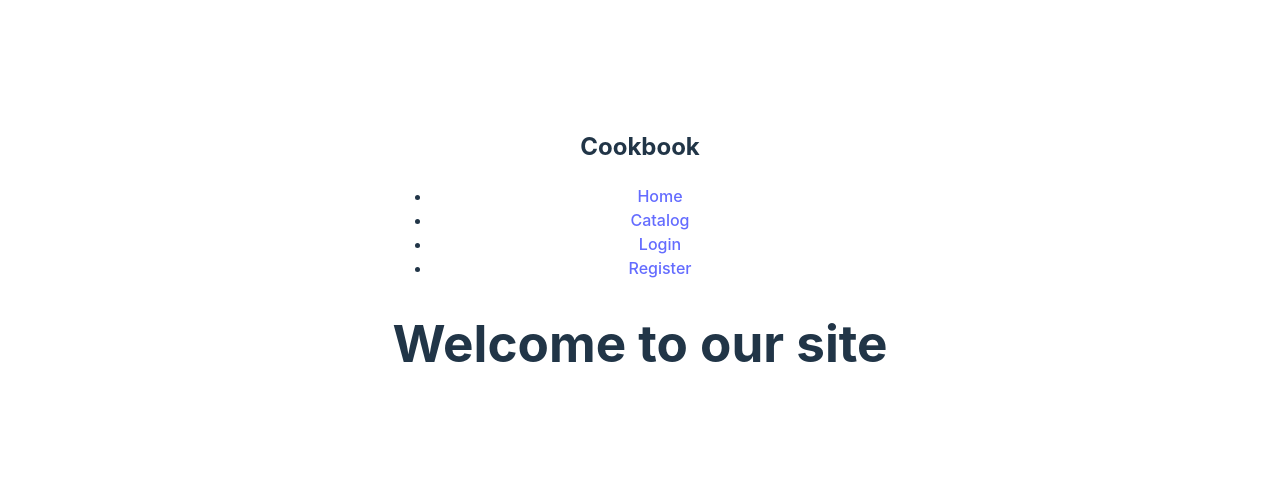
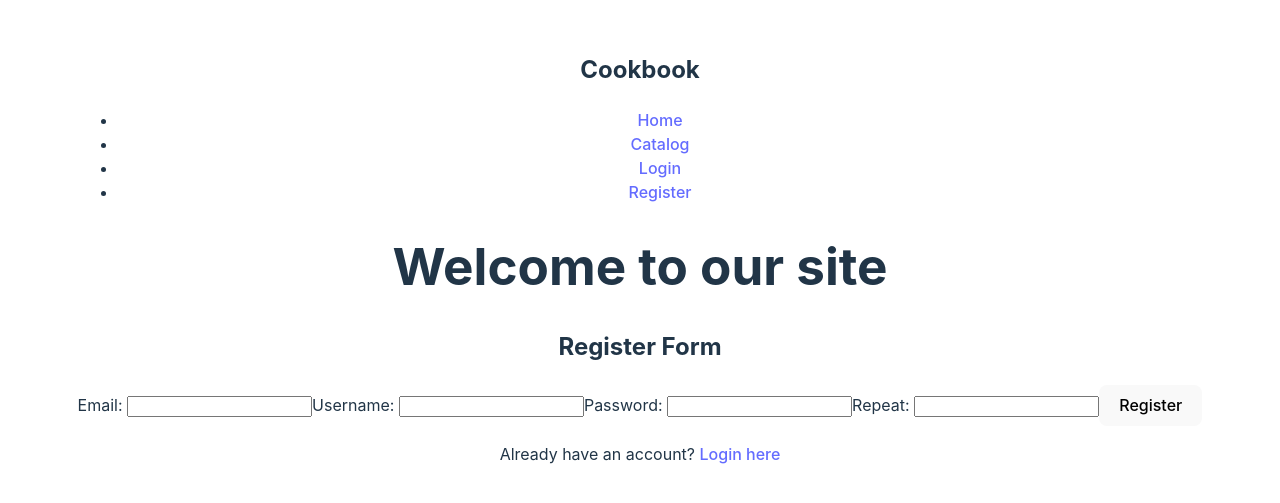
Before and after one commit to Petar-Dinev/Cookbook, a React (Vite) app: page /register in a window 1280 px wide. Shown: the part 143-646 px from the top of the page. Built offline with nearby package versions, Linux system fonts and the light colour scheme.

Commit message:
Add register component

```diff
--- a/src/App.jsx
+++ b/src/App.jsx
@@ -6,6 +6,7 @@ import Home from "./components/home/Home";
 import Header from "./components/header/Header";
 import Login from "./components/login/Login";
 import Logout from "./components/logout/Logout";
+import Register from "./components/register/Register";
 
 function App() {
   return (
@@ -17,6 +18,7 @@ function App() {
           <Route path="/" element={<Home />} />
           <Route path="/login" element={<Login />} />
           <Route path="/logout" element={<Logout />} />
+          <Route path="/register" element={<Register />} />
         </Routes>
       </AuthProvider>
     </>
--- /dev/null
+++ b/src/components/register/Register.jsx
@@ -0,0 +1,32 @@
+import { Link } from 'react-router-dom';
+import { useAuthContext } from '../../hooks/useAuthContext';
+import { useForm } from '../../hooks/useForm';
+
+export default function Register() {
+    const { onRegister } = useAuthContext();
+    const { values, onChangeHandler, onSubmitHandler } = useForm({
+        email: '',
+        username: '',
+        password: '',
+    }, onRegister);
+
+    return (
+        <section>
+            <header>
+                <h2>Register Form</h2>
+            </header>
+
+            <form onSubmit={onSubmitHandler}>
+                <label htmlFor="email">Email: <input type="text" name="email" id="email" value={values.email} onChange={onChangeHandler} /></label>
+                <label htmlFor="username">Username: <input type="text" name="username" id="username" value={values.username} onChange={onChangeHandler} /></label>
+                <label htmlFor="password">Password: <input type="password" name="password" id="password" value={values.password} onChange={onChangeHandler} /></label>
+                <label htmlFor="rePass">Repeat: <input type="password" name="rePass" id="rePass" value={values.rePass} onChange={onChangeHandler} /></label>
+                <button type="submit">Register</button>
+            </form>
+
+            <footer>
+                <p>Already have an account? <Link to="/login">Login here</Link></p>
+            </footer>
+        </section>
+    )
+}
--- a/src/contexts/authContext/AuthProvider.jsx
+++ b/src/contexts/authContext/AuthProvider.jsx
@@ -1,6 +1,6 @@
 import { useState } from "react";
 import { useNavigate } from "react-router-dom";
-import {AuthContext} from './AuthContext'
+import { AuthContext } from './AuthContext'
 
 export default function AuthProvider({ children }) {
   const [authData, setAuthData] = useState(null);
@@ -8,6 +8,11 @@ export default function AuthProvider({ children }) {
 
   const onLogin = (values) => {
     setAuthData(values);
+    navigate("/");
+  };
+
+  const onRegister = ({ email, username }) => {
+    setAuthData({ email, username });
     navigate("/");
   };
 
@@ -19,6 +24,7 @@ export default function AuthProvider({ children }) {
     authData,
     isAuthenticated: !!authData?.email,
     onLogin,
+    onRegister,
     onLogout
   };
 
```
